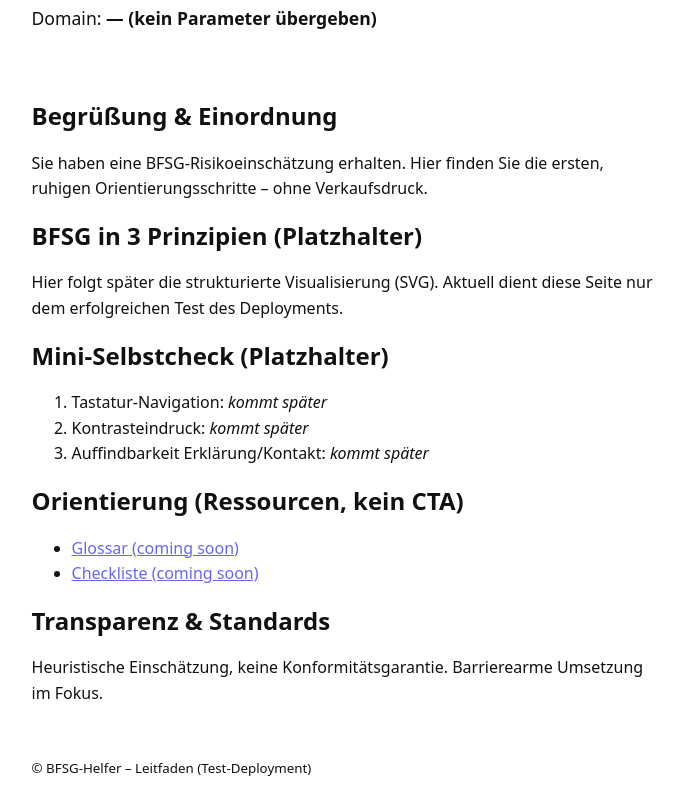
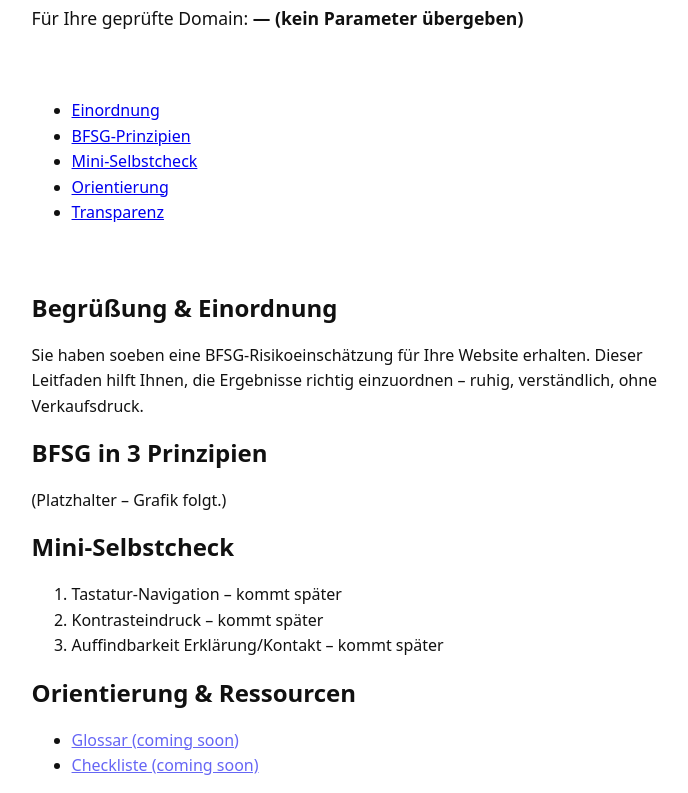
Before and after one commit to benHammerOne/bfsg-leitfaden, a plain HTML site: page public/index.html in a window 1280 px wide. Shown: the part 93-886 px from the top of the page, without its empty margins (295-983 px from the left). Drawn offline with Linux system fonts and the light colour scheme.

Commit message:
Update index.html

```diff
--- a/public/index.html
+++ b/public/index.html
@@ -3,55 +3,64 @@
 <head>
   <meta charset="utf-8" />
   <meta name="viewport" content="width=device-width,initial-scale=1" />
-  <title>BFSG-Kurzleitfaden</title>
-  <meta name="description" content="BFSG-Kurzleitfaden – Willkommens-Asset nach DOI." />
-  <link rel="preload" href="/assets/style.css" as="style" />
+  <title>BFSG-Leitfaden – Ihre Orientierung nach der Risiko-Einschätzung</title>
+  <meta name="description" content="BFSG-Leitfaden – barrierearme Orientierung nach der Risiko-Einschätzung." />
   <link rel="stylesheet" href="/assets/style.css" />
 </head>
 <body>
   <header role="banner" class="container">
-    <h1>Ihr BFSG-Kurzleitfaden</h1>
+    <h1 id="page-title">Ihr BFSG-Leitfaden</h1>
     <p class="lede">
-      Domain: <strong id="js-domain">–</strong>
+      Für Ihre geprüfte Domain: <strong id="js-domain">–</strong>
     </p>
   </header>
 
+  <nav role="navigation" aria-label="Schnellnavigation" class="container nav-links">
+    <ul>
+      <li><a href="#einordnung">Einordnung</a></li>
+      <li><a href="#prinzipien">BFSG-Prinzipien</a></li>
+      <li><a href="#selbstcheck">Mini-Selbstcheck</a></li>
+      <li><a href="#orientierung">Orientierung</a></li>
+      <li><a href="#transparenz">Transparenz</a></li>
+    </ul>
+  </nav>
+
   <main id="main" role="main" class="container">
-    <section aria-labelledby="s-einordnung">
-      <h2 id="s-einordnung">Begrüßung & Einordnung</h2>
-      <p>Sie haben eine BFSG-Risikoeinschätzung erhalten. Hier finden Sie die ersten, ruhigen Orientierungsschritte – ohne Verkaufsdruck.</p>
+    <section id="einordnung" aria-labelledby="h-einordnung">
+      <h2 id="h-einordnung">Begrüßung & Einordnung</h2>
+      <p>Sie haben soeben eine BFSG-Risikoeinschätzung für Ihre Website erhalten. Dieser Leitfaden hilft Ihnen, die Ergebnisse richtig einzuordnen – ruhig, verständlich, ohne Verkaufsdruck.</p>
     </section>
 
-    <section aria-labelledby="s-prinzipien">
-      <h2 id="s-prinzipien">BFSG in 3 Prinzipien (Platzhalter)</h2>
-      <p>Hier folgt später die strukturierte Visualisierung (SVG). Aktuell dient diese Seite nur dem erfolgreichen Test des Deployments.</p>
+    <section id="prinzipien" aria-labelledby="h-prinzipien">
+      <h2 id="h-prinzipien">BFSG in 3 Prinzipien</h2>
+      <p>(Platzhalter – Grafik folgt.)</p>
     </section>
 
-    <section aria-labelledby="s-selbstcheck">
-      <h2 id="s-selbstcheck">Mini-Selbstcheck (Platzhalter)</h2>
+    <section id="selbstcheck" aria-labelledby="h-selbstcheck">
+      <h2 id="h-selbstcheck">Mini-Selbstcheck</h2>
       <ol>
-        <li>Tastatur-Navigation: <em>kommt später</em></li>
-        <li>Kontrasteindruck: <em>kommt später</em></li>
-        <li>Auffindbarkeit Erklärung/Kontakt: <em>kommt später</em></li>
+        <li id="check-tastatur">Tastatur-Navigation – kommt später</li>
+        <li id="check-kontrast">Kontrasteindruck – kommt später</li>
+        <li id="check-erklärung">Auffindbarkeit Erklärung/Kontakt – kommt später</li>
       </ol>
     </section>
 
-    <section aria-labelledby="s-orientierung">
-      <h2 id="s-orientierung">Orientierung (Ressourcen, kein CTA)</h2>
+    <section id="orientierung" aria-labelledby="h-orientierung">
+      <h2 id="h-orientierung">Orientierung & Ressourcen</h2>
       <ul>
         <li><a href="#" aria-disabled="true">Glossar (coming soon)</a></li>
         <li><a href="#" aria-disabled="true">Checkliste (coming soon)</a></li>
       </ul>
     </section>
 
-    <section aria-labelledby="s-transparenz">
-      <h2 id="s-transparenz">Transparenz & Standards</h2>
-      <p>Heuristische Einschätzung, keine Konformitätsgarantie. Barrierearme Umsetzung im Fokus.</p>
+    <section id="transparenz" aria-labelledby="h-transparenz">
+      <h2 id="h-transparenz">Transparenz & Standards</h2>
+      <p>Heuristische Einschätzung, keine Konformitätsgarantie. Umsetzung gemäß WCAG 2.2 AA.</p>
     </section>
   </main>
 
   <footer role="contentinfo" class="container">
-    <small>© BFSG-Helfer – Leitfaden (Test-Deployment)</small>
+    <small>© 2025 BFSG-Helfer · Barrierefreie Orientierung · Version 0.2-Skeleton</small>
   </footer>
 
   <script src="/assets/app.js" defer></script>
```
